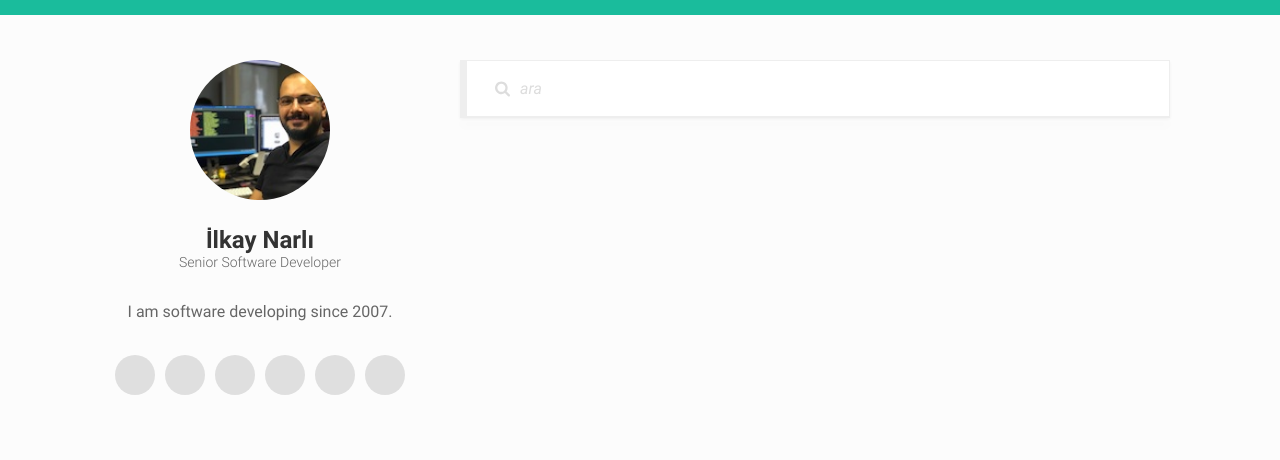
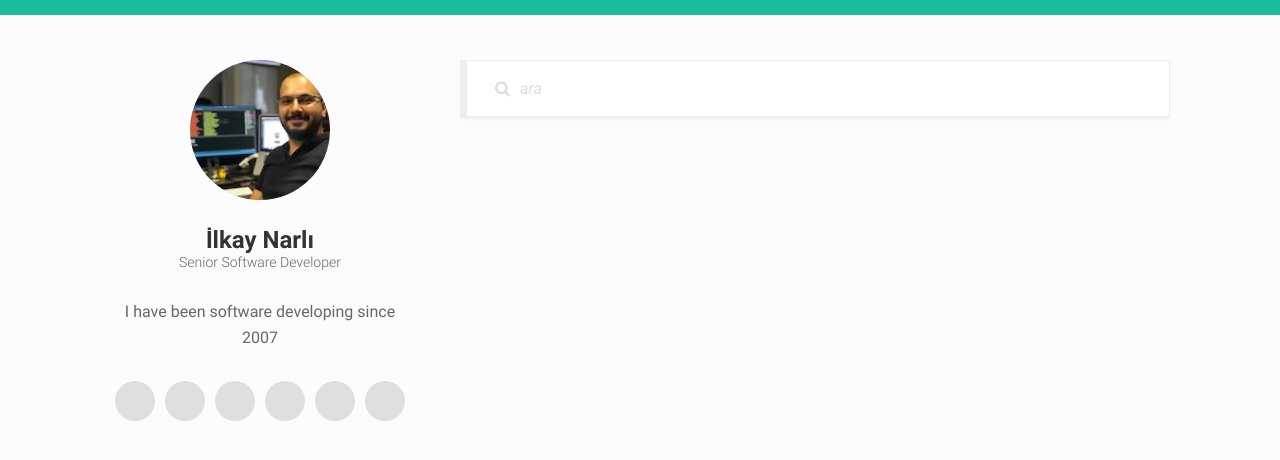
Before and after one commit to inarli/inarli.github.io, a Jekyll site: the page built from index.html, in a window 1280 px wide. Shown: the top 460 px of the page. Built offline with Jekyll 4.4.1, drawn with Linux system fonts in a browser that asks for light colours.

Commit message:
Update _config.yml

```diff
--- a/_config.yml
+++ b/_config.yml
@@ -2,7 +2,7 @@
 name: İlkay Narlı
 job_title: Senior Software Developer
 email: ilkaynarli@gmail.com
-description: I am software developing since 2007.
+description: I have been software developing since 2007
 avatar: /assets/img/inarli.jpg
 favicon: /favicon.ico
 twitter_handler: inarli
```
